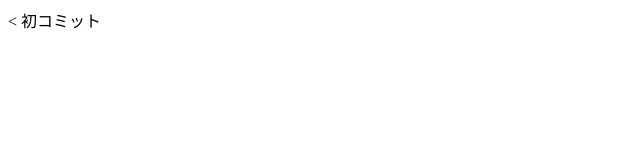
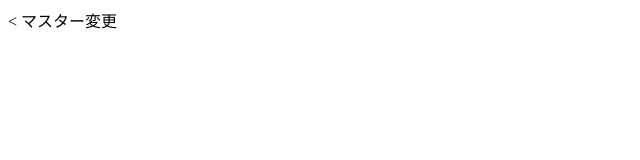
Before and after one commit to Shota-Ogura/Git_TEST, a plain HTML site: page index.html in a window 1280 px wide. Shown: the full height of the page, 0-640 px from the left. Drawn offline with Linux system fonts and the light colour scheme.

Commit message:
本文変更

```diff
--- a/index.html
+++ b/index.html
@@ -5,6 +5,6 @@
     <title>あだち</title>
   </head>
   <body>
-    初コミット
+    マスター変更
   </body>
 </html>
```
